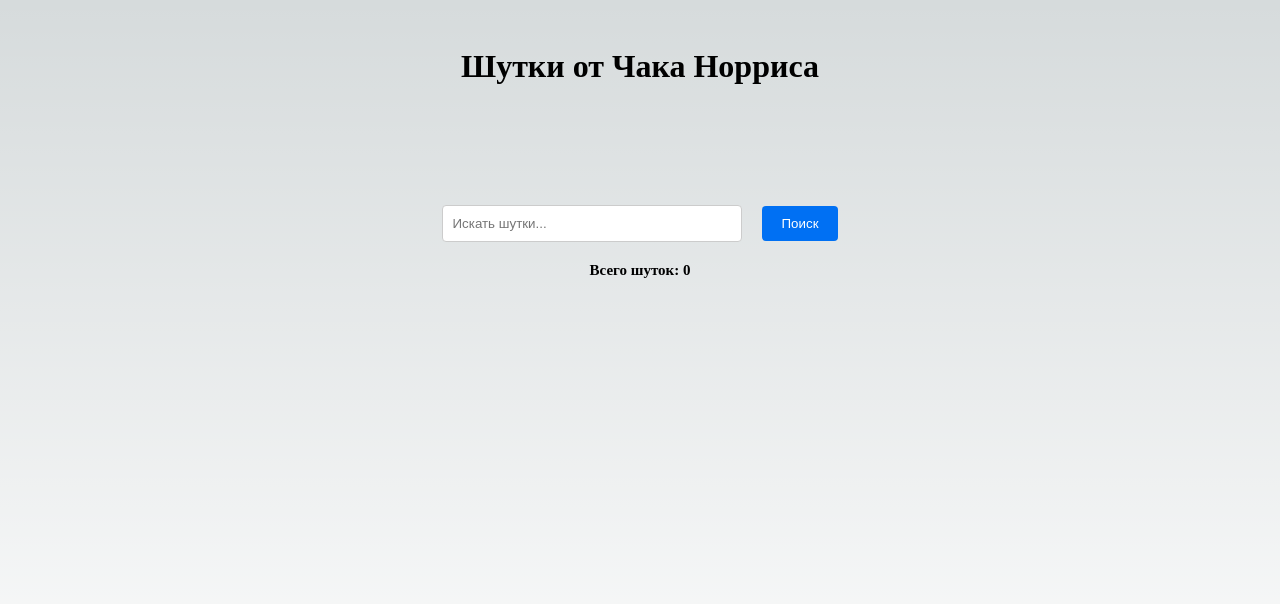
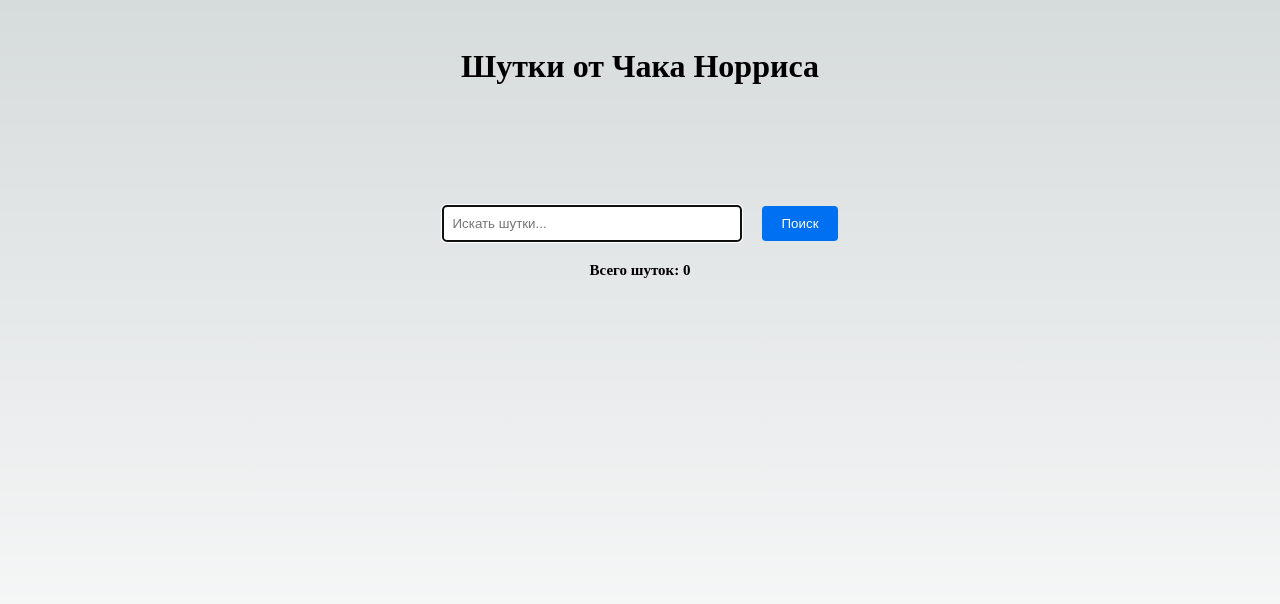
Before and after one commit to DmitryVelichko/chuck-norris-test-task, a Next.js app: page / in a window 1280 px wide. Shown: the top 604 px of the page. Built offline with nearby package versions, Linux system fonts and the light colour scheme.

Commit message:
Add input focus + loading error  bug fix

```diff
--- a/components/SearchJokes.js
+++ b/components/SearchJokes.js
@@ -1,6 +1,6 @@
 'use client'
 
-import { useState, useEffect } from 'react';
+import { useState, useEffect, useRef } from 'react';
 import axios from 'axios';
 import styles from './SearchJokes.module.css';
 import { useQuery } from 'react-query';
@@ -12,6 +12,7 @@
     const [prevQueries, setPrevQueries] = useState(new Set());
     const dispatch = useDispatch();
     const totalJokes = useSelector((state) => state.jokes.totalJokes);
+    const inputRef = useRef(null);
 
 
     const { data, isLoading, isError, refetch } = useQuery(
@@ -26,17 +27,25 @@
         }
     );
 
+    useEffect(() => {
+        if (inputRef.current) {
+            inputRef.current.focus();
+        }
+    }, []);
+
 
     function handleSearch() {
 
 
+
         if (query.length < 4) {
-            alert("Мало символов для запроса! Нужно минимум 4.")
-
+            alert("Мало символов для запроса! Нужно минимум 4.");
+            return;
         }
 
         if (prevQueries.has(query)) {
-            alert(`Запрос "${query}" уже был. Введите новый запрос или обновите страницу.`)
+            alert(`Запрос "${query}" уже был. Введите новый запрос или обновите страницу.`);
+            return;
 
         }
 
@@ -54,6 +63,7 @@
         <div className={styles.container}>
             <div className={styles.smallContainer}>
                 <input
+                    ref={inputRef}
                     type="text"
                     placeholder="Искать шутки..."
                     value={query}
```
